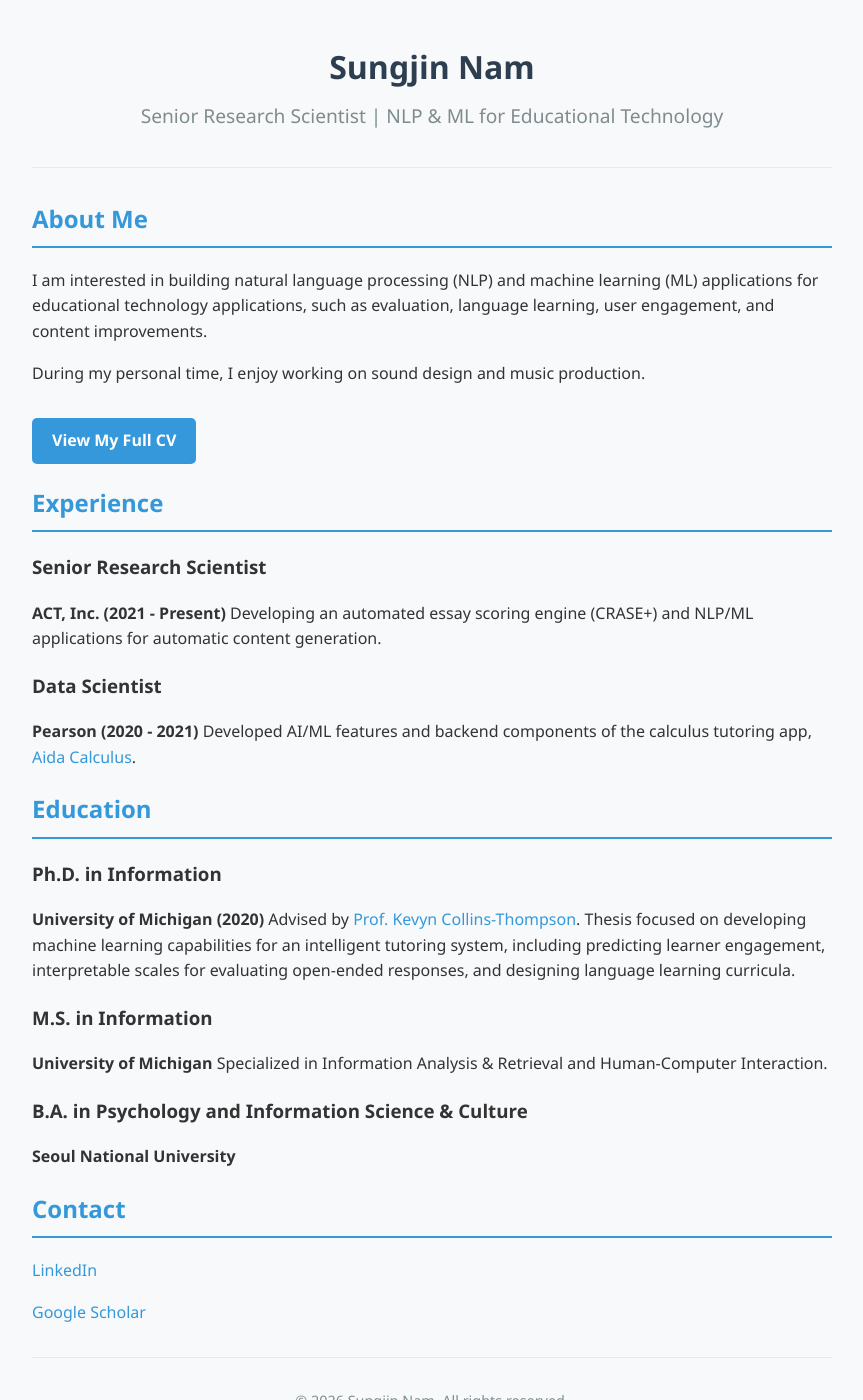
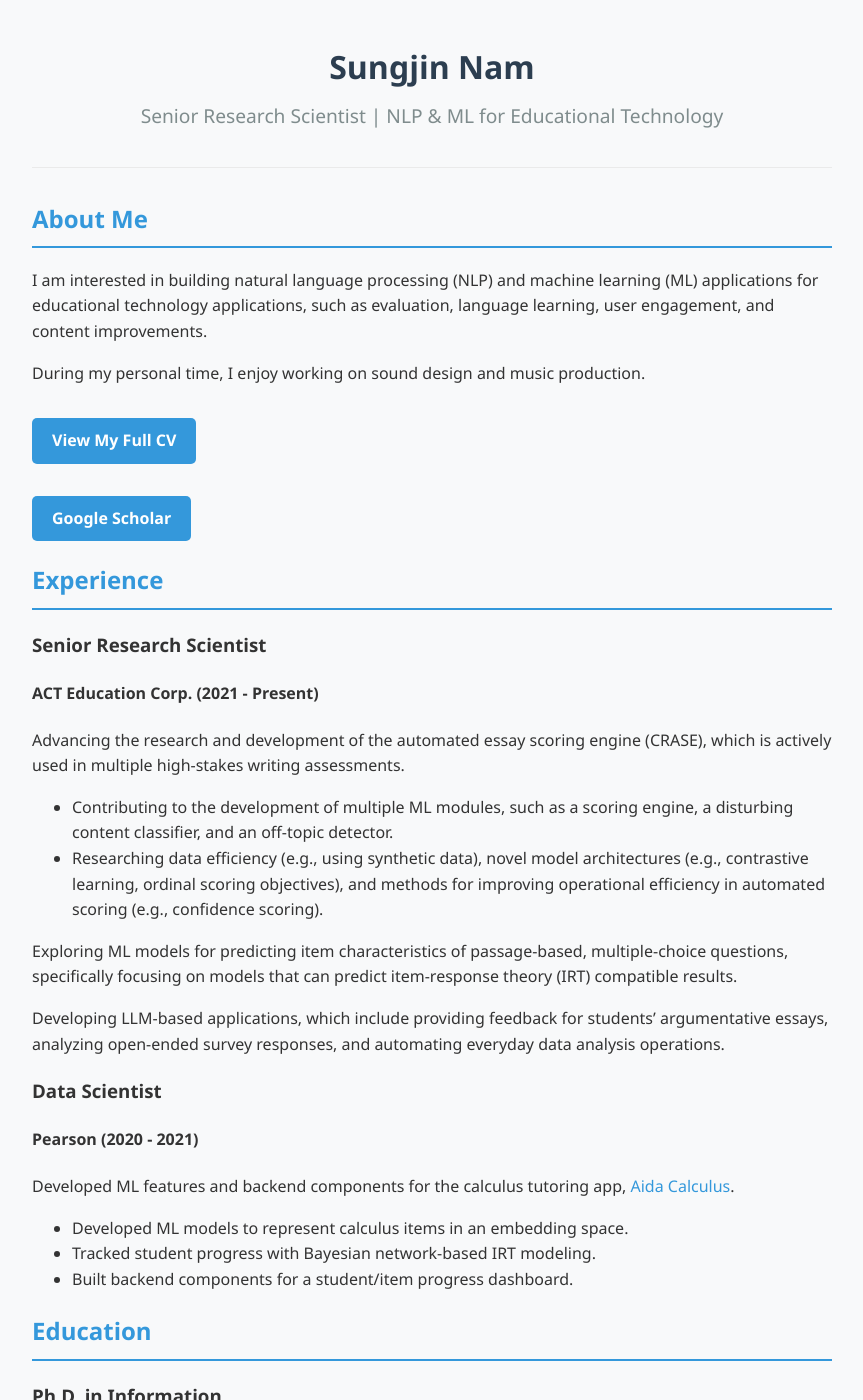
Before and after one commit to sungjinnam/sungjinnam.github.io, a Jekyll site: the page built from index.md, in a window 1280 px wide and 1400 px high. Shown: the whole window, without its empty margins (208-1071 px from the left). Built offline with Jekyll 4.4.1, drawn with Linux system fonts in a browser that asks for light colours.

Commit message:
latex-based cv. updates in experience.

```diff
--- a/index.md
+++ b/index.md
@@ -2,40 +2,59 @@
 layout: default
 title: Home
 ---
-
 ## About Me
 
 I am interested in building natural language processing (NLP) and machine learning (ML) applications for educational technology applications, such as evaluation, language learning, user engagement, and content improvements.
 
 During my personal time, I enjoy working on sound design and music production.
 
-[View My Full CV](cv/Sungjin_Nam_cv2025jan.pdf){: .cv-link target="_blank"}
+[View My Full CV](cv/Sungjin_Nam_cv.pdf){: .cv-link target="_blank"}
+
+[Google Scholar](https://scholar.google.com/citations?user=aPLJxRwAAAAJ){: .cv-link target="_blank"}
 
 ## Experience
 
 ### Senior Research Scientist
-**ACT, Inc. (2021 - Present)**
-Developing an automated essay scoring engine (CRASE+) and NLP/ML applications for automatic content generation.
+
+#### ACT Education Corp. (2021 - Present)
+
+Advancing the research and development of the automated essay scoring engine (CRASE), which is actively used in multiple high-stakes writing assessments.
+
+- Contributing to the development of multiple ML modules, such as a scoring engine, a disturbing content classifier, and an off-topic detector.
+- Researching data efficiency (e.g., using synthetic data), novel model architectures (e.g., contrastive learning, ordinal scoring objectives), and methods for improving operational efficiency in automated scoring (e.g., confidence scoring).
+
+Exploring ML models for predicting item characteristics of passage-based, multiple-choice questions, specifically focusing on models that can predict item-response theory (IRT) compatible results.
+
+Developing LLM-based applications, which include providing feedback for students' argumentative essays, analyzing open-ended survey responses, and automating everyday data analysis operations.
 
 ### Data Scientist
-**Pearson (2020 - 2021)**
-Developed AI/ML features and backend components of the calculus tutoring app, [Aida Calculus](https://web.archive.org/web/20220829123707/https://www.pearson.com/us/higher-education/products-services-teaching/learning-engagement-tools/aida.html){: target="_blank"}.
+
+#### Pearson (2020 - 2021)
+
+Developed ML features and backend components for the calculus tutoring app, [Aida Calculus](https://web.archive.org/web/20220829123707/https://www.pearson.com/us/higher-education/products-services-teaching/learning-engagement-tools/aida.html){: target="_blank"}.
+
+- Developed ML models to represent calculus items in an embedding space.
+- Tracked student progress with Bayesian network-based IRT modeling.
+- Built backend components for a student/item progress dashboard.
 
 ## Education
 
 ### Ph.D. in Information
-**University of Michigan (2020)**
+
+#### University of Michigan (2020)
+
 Advised by [Prof. Kevyn Collins-Thompson](http://www-personal.umich.edu/~kevynct/){: target="_blank"}. Thesis focused on developing machine learning capabilities for an intelligent tutoring system, including predicting learner engagement, interpretable scales for evaluating open-ended responses, and designing language learning curricula.
 
 ### M.S. in Information
-**University of Michigan**
+
+#### University of Michigan
+
 Specialized in Information Analysis & Retrieval and Human-Computer Interaction.
 
 ### B.A. in Psychology and Information Science & Culture
-**Seoul National University**
+
+#### Seoul National University
 
 ## Contact
 
 [LinkedIn](https://www.linkedin.com/in/sungjin-nam-661a1347/){: target="_blank"}
-
-[Google Scholar](https://scholar.google.com/citations?user=aPLJxRwAAAAJ){: target="_blank"}
```
Also changed, not shown: 4 other files.
